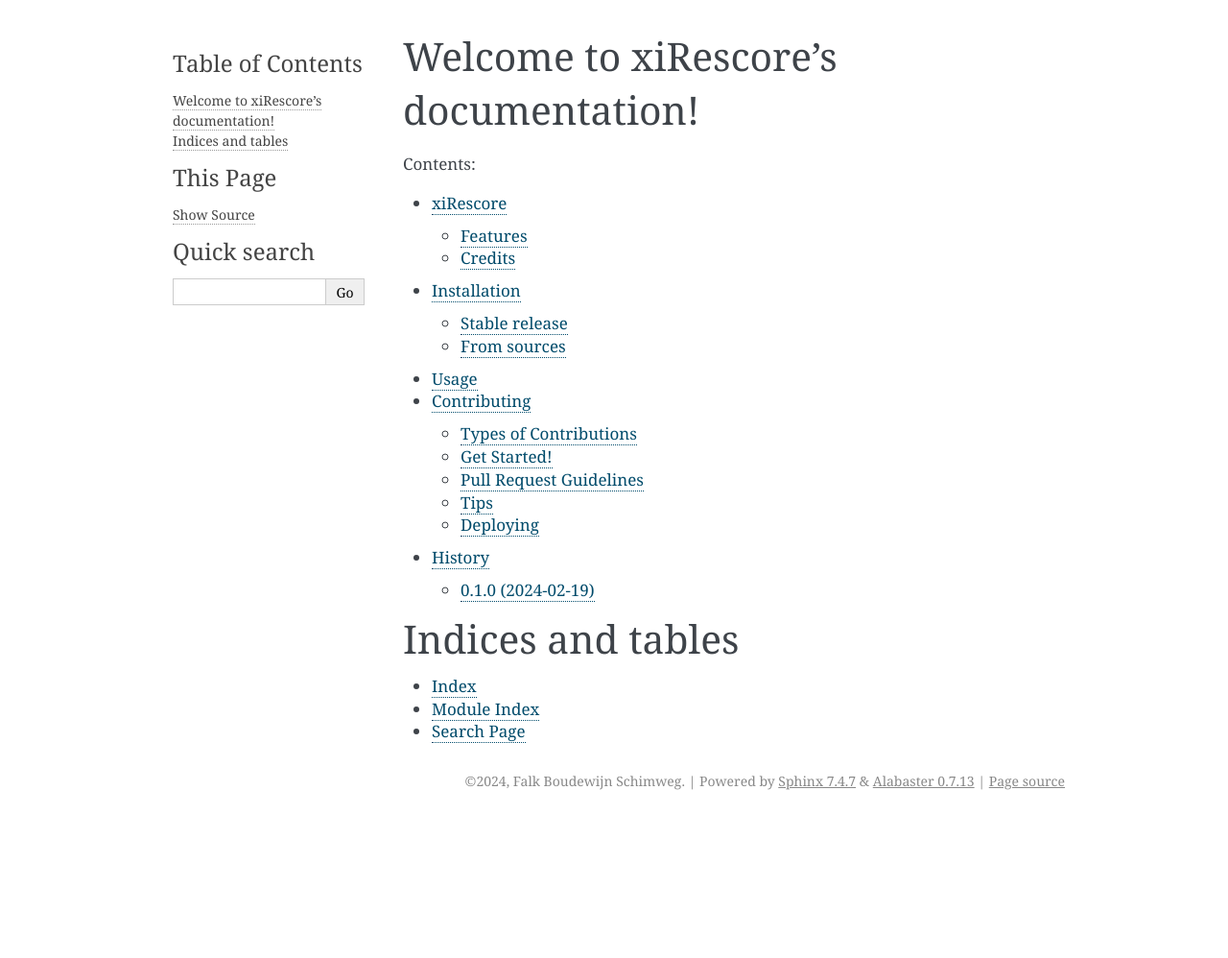
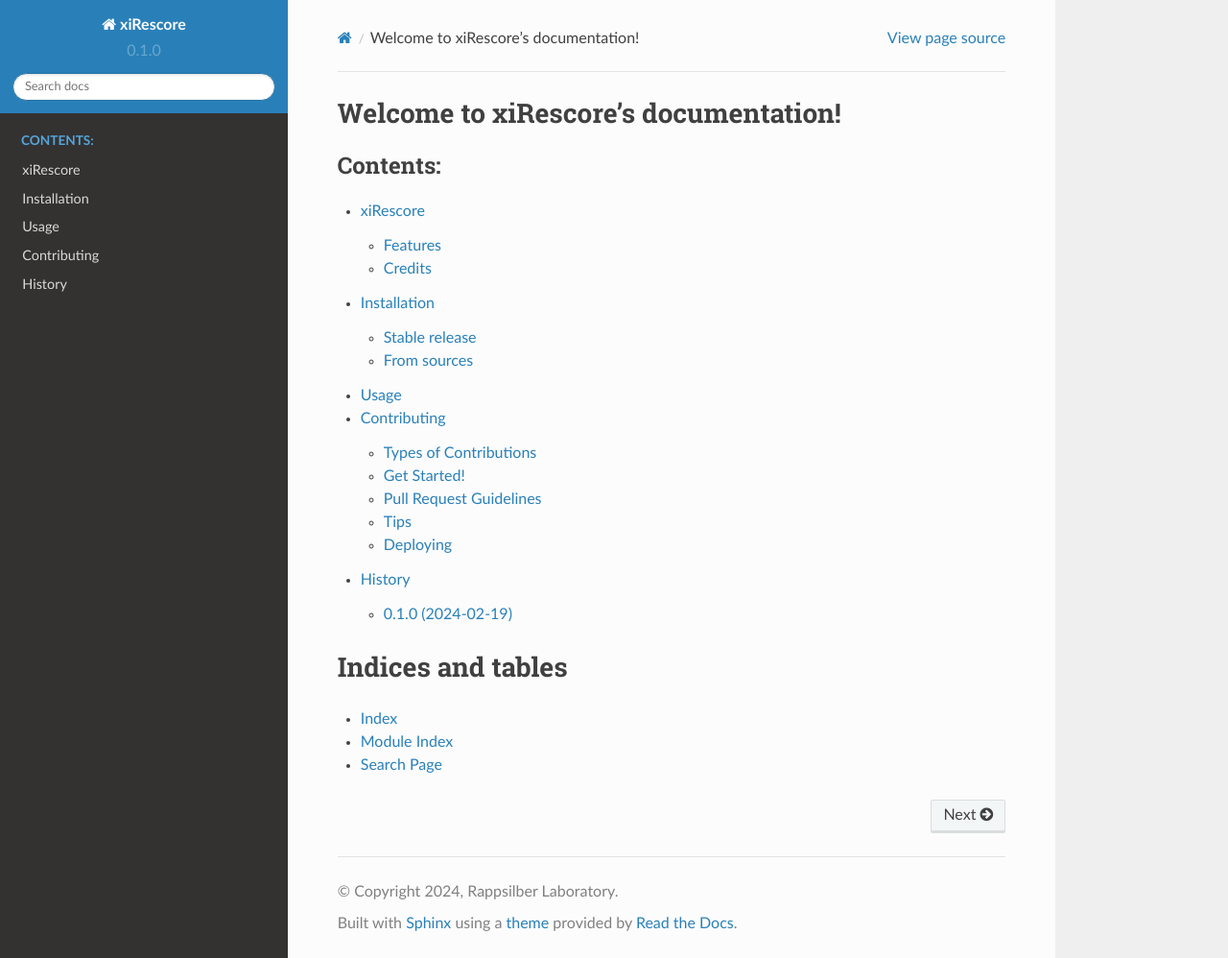
Before and after one commit to Rappsilber-Laboratory/xiRescore, a Sphinx documentation site: the page built from docs/index.rst, in a window 1280 px wide and 998 px high. Shown: the whole window at 96% size. Built offline with Sphinx 7.4.7 and the Read the Docs theme 2.0.0, drawn with Linux system fonts in a browser that asks for light colours.

Commit message:
Change copyright

```diff
--- a/docs/conf.py
+++ b/docs/conf.py
@@ -31,7 +31,7 @@
 
 # Add any Sphinx extension module names here, as strings. They can be
 # extensions coming with Sphinx (named 'sphinx.ext.*') or your custom ones.
-extensions = ['sphinx.ext.autodoc', 'sphinx.ext.viewcode']
+extensions = ['sphinx.ext.autodoc', 'sphinx.ext.viewcode', 'sphinx_rtd_theme']
 
 # Add any paths that contain templates here, relative to this directory.
 templates_path = ['_templates']
@@ -47,7 +47,7 @@
 
 # General information about the project.
 project = 'xiRescore'
-copyright = "2024, Falk Boudewijn Schimweg"
+copyright = "2024, Rappsilber Laboratory"
 author = "Falk Boudewijn Schimweg"
 
 # The version info for the project you're documenting, acts as replacement
@@ -64,7 +64,7 @@
 #
 # This is also used if you do content translation via gettext catalogs.
 # Usually you set "language" from the command line for these cases.
-language = None
+language = 'en'
 
 # List of patterns, relative to source directory, that match files and
 # directories to ignore when looking for source files.
@@ -83,7 +83,7 @@
 # The theme to use for HTML and HTML Help pages.  See the documentation for
 # a list of builtin themes.
 #
-html_theme = 'alabaster'
+html_theme = 'sphinx_rtd_theme'
 
 # Theme options are theme-specific and customize the look and feel of a
 # theme further.  For a list of options available for each theme, see the
```
